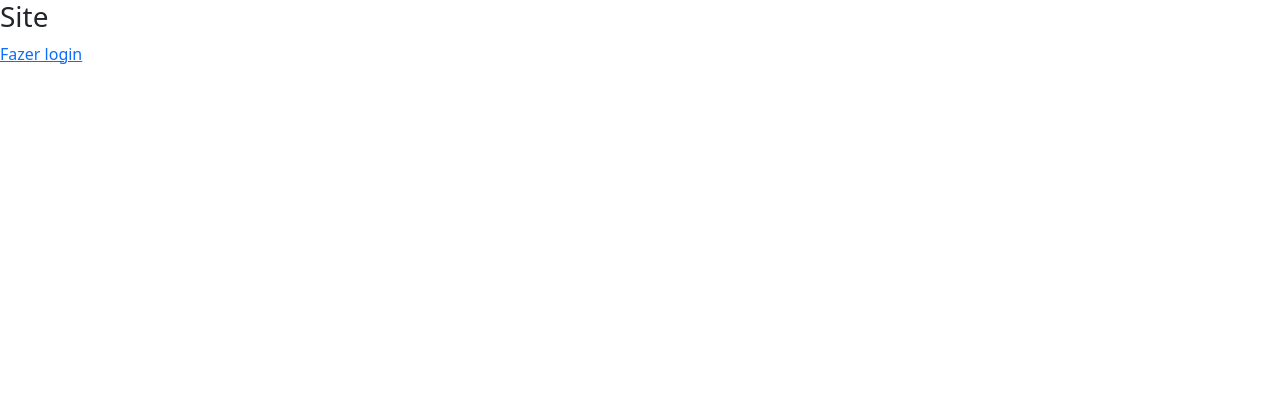
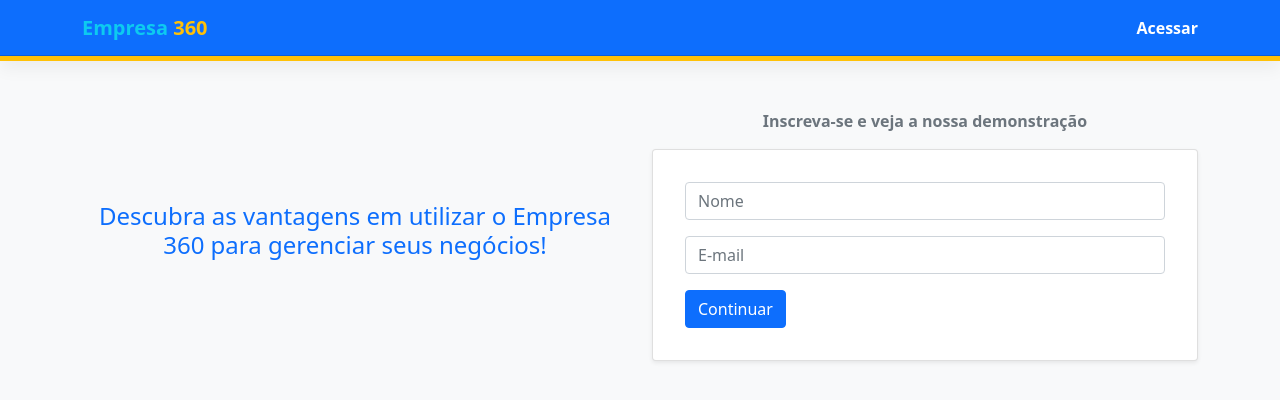
Before and after one commit to matheusdesouzab/Projeto-Empresa-360, a Vue app: page / in a window 1280 px wide. Shown: the top 400 px of the page. Built offline with nearby package versions, Linux system fonts and the light colour scheme.

Commit message:
Implementação da interface do componente de site

```diff
--- a/public/index.html
+++ b/public/index.html
@@ -10,7 +10,7 @@
     <script src="https://cdn.jsdelivr.net/npm/bootstrap@5.1.3/dist/js/bootstrap.bundle.min.js" integrity="sha384-ka7Sk0Gln4gmtz2MlQnikT1wXgYsOg+OMhuP+IlRH9sENBO0LRn5q+8nbTov4+1p" crossorigin="anonymous"></script>
     <link rel="stylesheet" href="https://cdn.jsdelivr.net/npm/bootstrap-icons@1.10.2/font/bootstrap-icons.css">
   </head>
-  <body>
+  <body class="bg-light">
     <noscript>
       <strong>We're sorry but <%= htmlWebpackPlugin.options.title %> doesn't work properly without JavaScript enabled. Please enable it to continue.</strong>
     </noscript>
--- a/src/views/SiteComponent.vue
+++ b/src/views/SiteComponent.vue
@@ -1,6 +1,49 @@
 <template>
-    <div>
-        <h3>Site</h3>
-        <router-link to="/login">Fazer login</router-link>
+    <div class="bg-light">
+        <nav class="navbar navbar-light bg-primary menu-superior border-bottom border-warning border-5">
+            <div class="container">
+                <a class="navbar-brand fw-bold text-info" href="#">Empresa <span class="text-warning">360</span></a>
+                <div class="navbar-nav">
+                    <ul class="navbar-nav">
+                        <li class="nav-item">
+                            <router-link class="nav-link fw-bold text-white" href="#" to="/login">Acessar</router-link>
+                        </li>
+                    </ul>
+                </div>
+            </div>
+        </nav>
+
+        <div class="container mt-5">
+            <div class="row d-flex align-items-center">
+                <div class="col">
+                    <div class="destaque">
+                        <h4 class="text-primary text-center">Descubra as vantagens em utilizar o Empresa 360 para gerenciar seus negócios!</h4>
+                    </div>
+                </div>
+                <div class="col">
+                    <p class="text-center fw-bold text-secondary">Inscreva-se e veja a nossa demonstração</p>
+                    <div class="card p-3 shadow-sm rounded">
+                        <div class="card-body">
+                            <div class="mb-3">
+                                <input type="text" class="form-control" placeholder="Nome">
+                            </div>
+                            <div class="mb-3">
+                                <input type="email" class="form-control" placeholder="E-mail">
+                            </div>
+                            <button class="btn btn-primary">Continuar</button>
+                        </div>
+                    </div>
+                </div>
+            </div>
+        </div>
     </div>
 </template>
+
+<style scoped>
+.menu-superior {
+    box-shadow: 0 0.5rem 1rem rgb(0 0 0 / 5%), inset 0 -1px 0 rgb(0 0 0 / 15%);
+}
+.destaque {
+    padding: 60px 15px;
+}
+</style>
```
